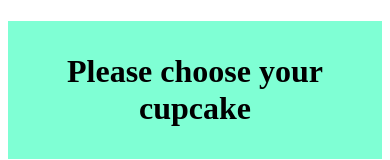
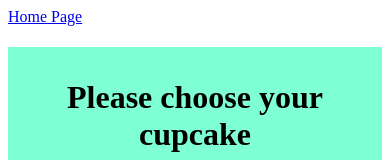
Before and after one commit to Finahkaggwa/Uj-layout-workshop, a plain HTML site: page cupcakes.html in a window 390 px wide. Shown: the top 160 px of the page. Drawn offline with Linux system fonts and the light colour scheme.

Commit message:
Home Page added to the responsive webpages

```diff
--- a/cupcakes.html
+++ b/cupcakes.html
@@ -46,6 +46,9 @@
 
 </head>
 <body>
+    <div>
+        <a href="index.html">Home Page</a>
+    </div>
     <div class="container">
         <h1>Please choose your cupcake</h1>
     <div class="cupcake">
@@ -65,6 +68,7 @@
            Gummi bears pudding cotton candy cheesecake tart sugar plum. Gummi bears chocolate cookie candy jelly beans sweet roll bear claw. Liquorice jelly beans jelly beans brownie bonbon. Muffin ice cream pudding donut jelly-o. Ice cream sesame snaps cheesecake sweet roll lollipop tart pie cheesecake shortbread. Caramels marzipan biscuit candy canes toffee danish fruitcake sugar plum danish. Jujubes muffin chocolate bar pudding sweet. Donut wafer candy canes lemon drops jelly beans wafer lollipop. Cotton candy icing chupa chups pastry chupa chups wafer fruitcake oat cake marshmallow. Danish biscuit sugar plum marzipan lemon drops soufflé shortbread. Chocolate cake chocolate bar sweet chocolate bar cake. Marshmallow ice cream muffin biscuit pastry liquorice. Donut tiramisu wafer ice cream candy icing pudding. Sweet roll bonbon sweet roll sweet donut jelly icing.
         </div>
 
+
     </div>
     </div>
 
```
Also changed, not shown: responsive.html (+1 -0 lines).
